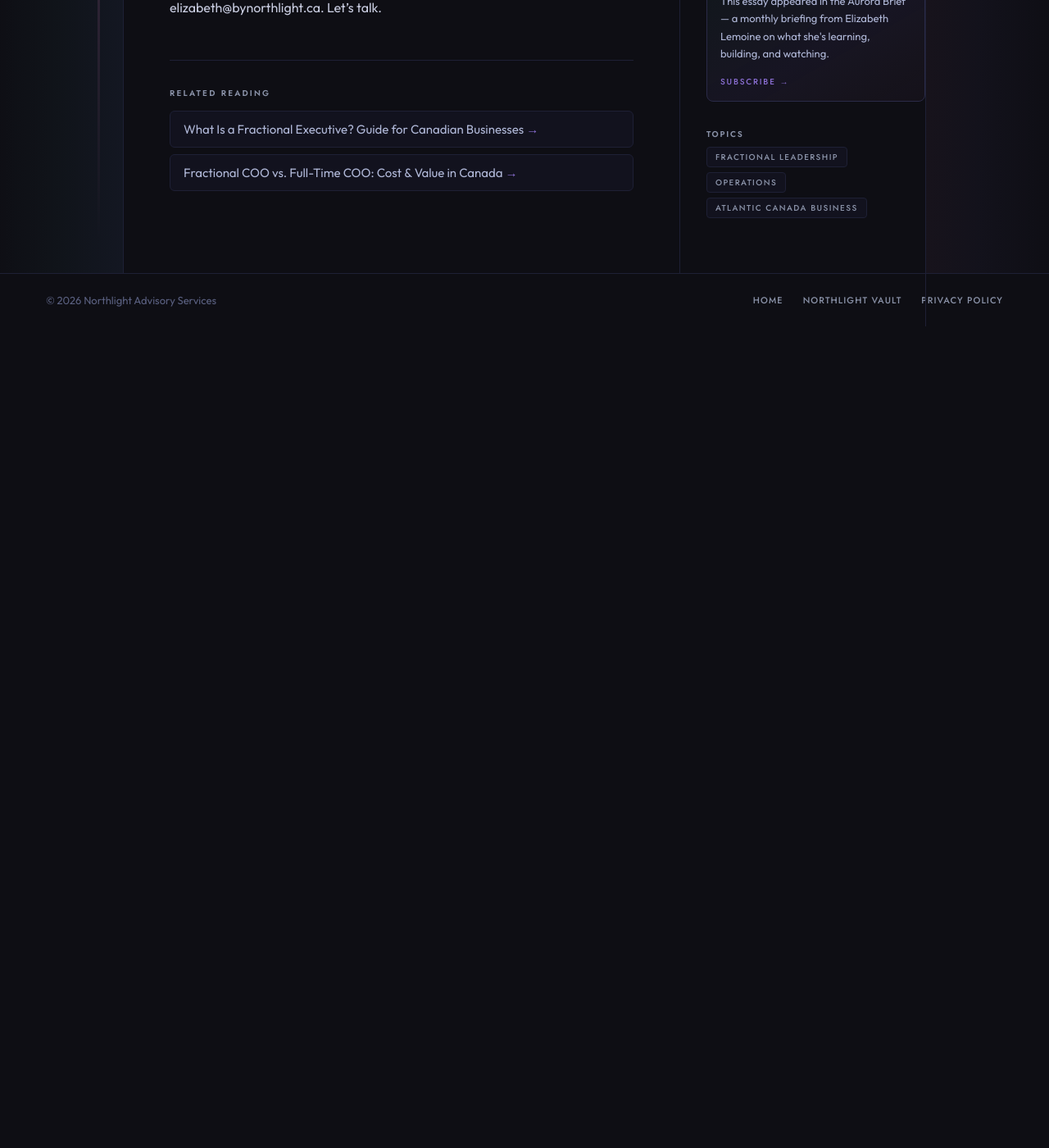
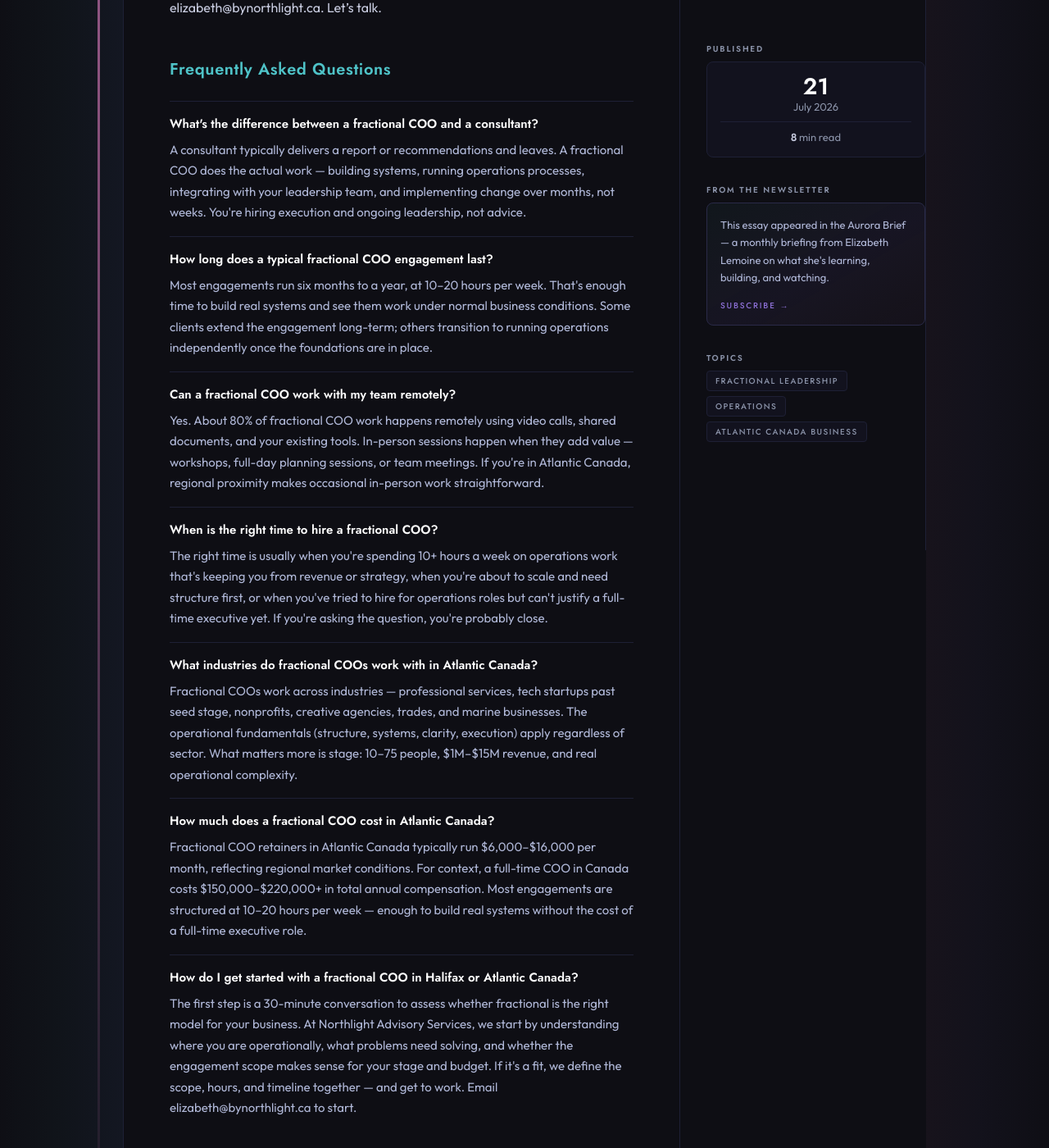
Before and after one commit to elizabethlemoine33-commits/bynorthlight-site, a Jekyll site: the page built from blog/fractional-coo-atlantic-canada.md, in a window 1280 px wide and 1400 px high, scrolled down 7185 px. Shown: the whole window at 82% size. Built offline with Jekyll 4.4.1, drawn with Linux system fonts in a browser that asks for light colours; before the commit the page ends 7583 px from its top, so only the background shows below that.

Commit message:
feat(faq): render visible FAQ sections from front matter in post layout
Both fractional COO posts already had FAQ front matter wired to FAQPage
schema but no visible HTML section rendered on the page. Added Liquid
loop to post layout so all posts with faq: front matter show a visible
FAQ accordion above related reading. Also added 2 more Q&As to the
Atlantic Canada post (cost breakdown + how to get started) to reach 7
questions total.

Co-Authored-By: Claude Sonnet 4.6 <noreply@anthropic.com>

```diff
--- a/_layouts/post.html
+++ b/_layouts/post.html
@@ -263,6 +263,18 @@
         {{ content }}
       </div>
 
+      {% if page.faq %}
+      <section class="faq-section" aria-label="Frequently asked questions">
+        <h2 class="faq-heading">Frequently Asked Questions</h2>
+        {% for item in page.faq %}
+        <div class="faq-item">
+          <p class="faq-q">{{ item.q }}</p>
+          <p class="faq-a">{{ item.a }}</p>
+        </div>
+        {% endfor %}
+      </section>
+      {% endif %}
+
       {% if page.related_reading %}
       <div class="related-reading">
         <p class="related-label">Related reading</p>
--- a/blog/fractional-coo-atlantic-canada.md
+++ b/blog/fractional-coo-atlantic-canada.md
@@ -31,6 +31,10 @@ faq:
     a: "The right time is usually when you're spending 10+ hours a week on operations work that's keeping you from revenue or strategy, when you're about to scale and need structure first, or when you've tried to hire for operations roles but can't justify a full-time executive yet. If you're asking the question, you're probably close."
   - q: "What industries do fractional COOs work with in Atlantic Canada?"
     a: "Fractional COOs work across industries — professional services, tech startups past seed stage, nonprofits, creative agencies, trades, and marine businesses. The operational fundamentals (structure, systems, clarity, execution) apply regardless of sector. What matters more is stage: 10–75 people, $1M–$15M revenue, and real operational complexity."
+  - q: "How much does a fractional COO cost in Atlantic Canada?"
+    a: "Fractional COO retainers in Atlantic Canada typically run $6,000–$16,000 per month, reflecting regional market conditions. For context, a full-time COO in Canada costs $150,000–$220,000+ in total annual compensation. Most engagements are structured at 10–20 hours per week — enough to build real systems without the cost of a full-time executive role."
+  - q: "How do I get started with a fractional COO in Halifax or Atlantic Canada?"
+    a: "The first step is a 30-minute conversation to assess whether fractional is the right model for your business. At Northlight Advisory Services, we start by understanding where you are operationally, what problems need solving, and whether the engagement scope makes sense for your stage and budget. If it's a fit, we define the scope, hours, and timeline together — and get to work. Email elizabeth@bynorthlight.ca to start."
 ---
 
 <script type="application/ld+json">
```
Also changed, not shown: other parts of blog/fractional-coo-atlantic-canada.md (+1 -1 lines).
